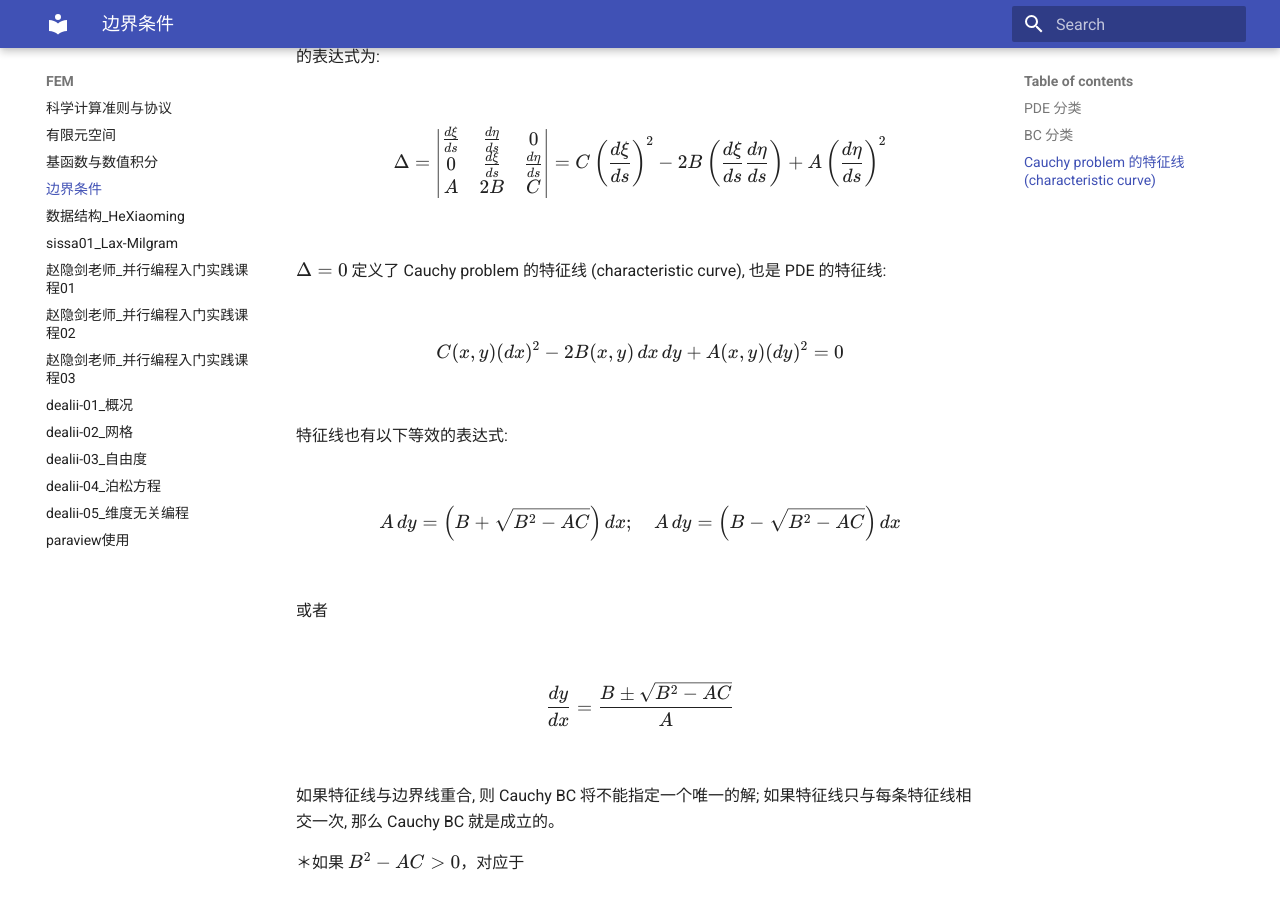
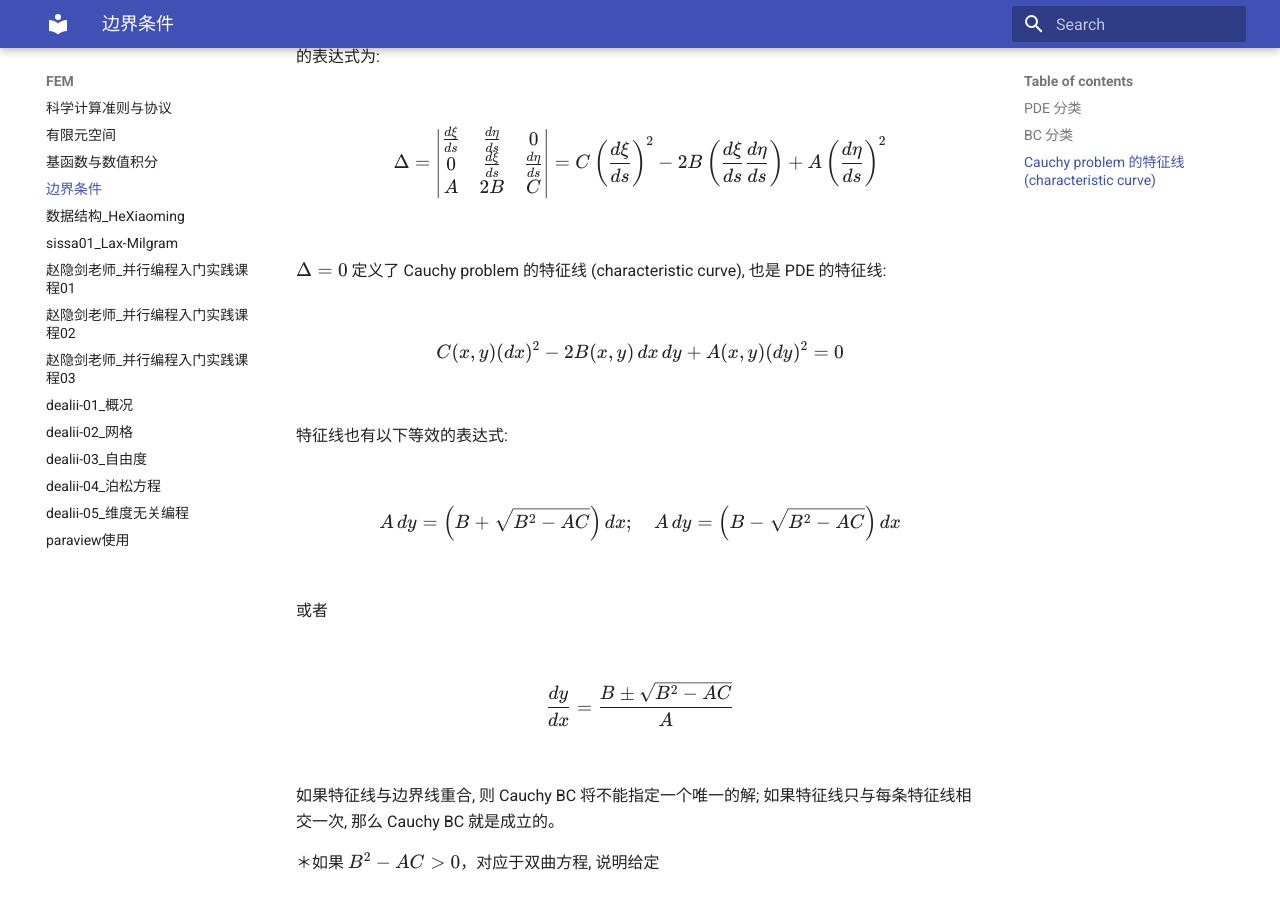
Before and after one commit to ymma98/technotes, an MkDocs documentation site: the page built from docs/FEM/边界条件.md, in a window 1280 px wide and 900 px high, scrolled down 3614 px. Built offline with MkDocs 1.6.1 and Material for MkDocs 9.7.7, drawn with Linux system fonts in a browser that asks for light colours.

Commit message:
docs/FEM/边界条件.md updated from https://stackedit.cn/

```diff
--- a/docs/FEM/边界条件.md
+++ b/docs/FEM/边界条件.md
@@ -130,11 +130,11 @@ $$
 
 如果特征线与边界线重合, 则 Cauchy BC 将不能指定一个唯一的解; 如果特征线只与每条特征线相交一次, 那么 Cauchy BC 就是成立的。
 
-＊如果 $B^2 -A C >0$，对应于
+＊如果 $B^2 -A C >0$，对应于双曲方程, 说明给定
 
 <!--stackedit_data:
-eyJoaXN0b3J5IjpbLTE5OTkwMzI4MzMsMjAyODg0OTQyMSw5MT
-I4MTcyMDMsMzc4MTUxNzgzLDIwNTE0NzIzMTEsMTUzNTQ3MjAy
-MCwtMTgyNTMxMjI1OSw2MjUzMjQ5MDEsLTE2OTc2ODEyNDAsNj
-MwNTM0Nzc4LDQzNjM4OTc5Niw0MjQ0MjY2M119
+eyJoaXN0b3J5IjpbMTE4ODczNDgwOCwyMDI4ODQ5NDIxLDkxMj
+gxNzIwMywzNzgxNTE3ODMsMjA1MTQ3MjMxMSwxNTM1NDcyMDIw
+LC0xODI1MzEyMjU5LDYyNTMyNDkwMSwtMTY5NzY4MTI0MCw2Mz
+A1MzQ3NzgsNDM2Mzg5Nzk2LDQyNDQyNjYzXX0=
 -->
```
